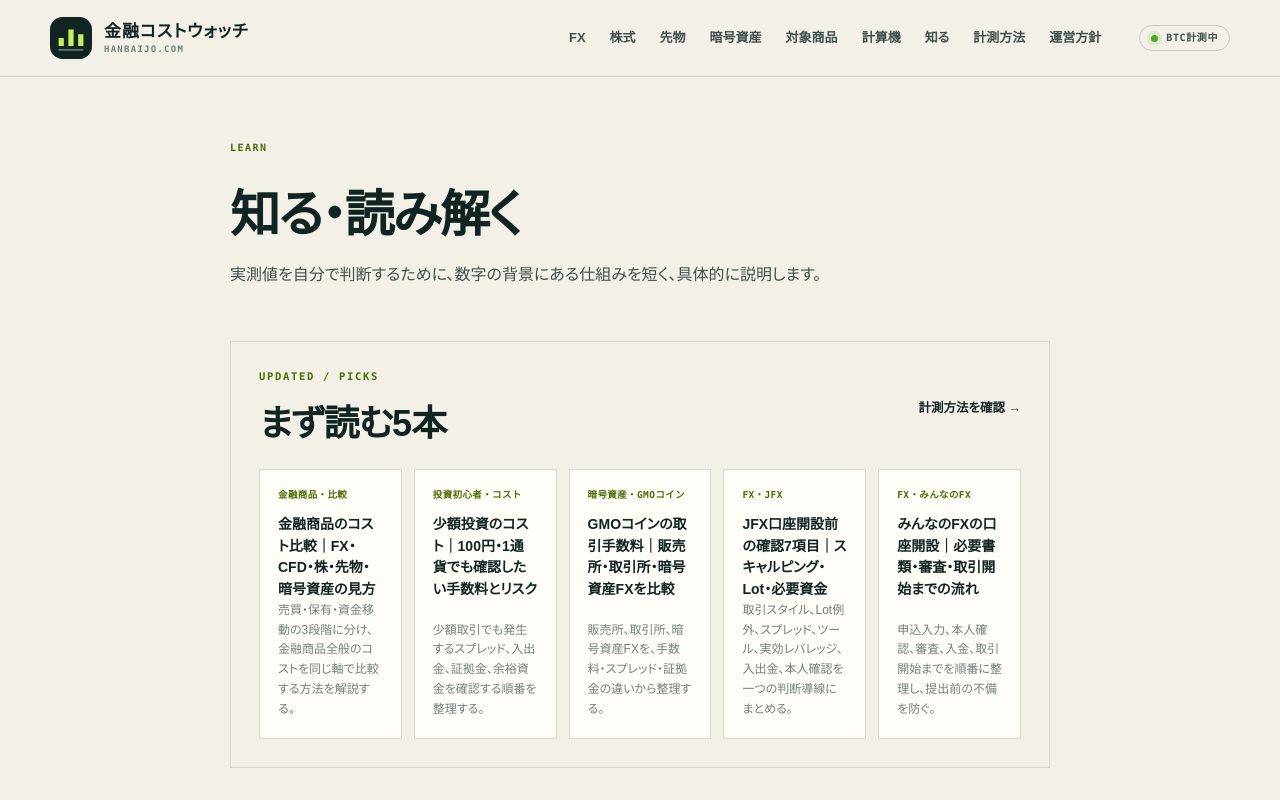
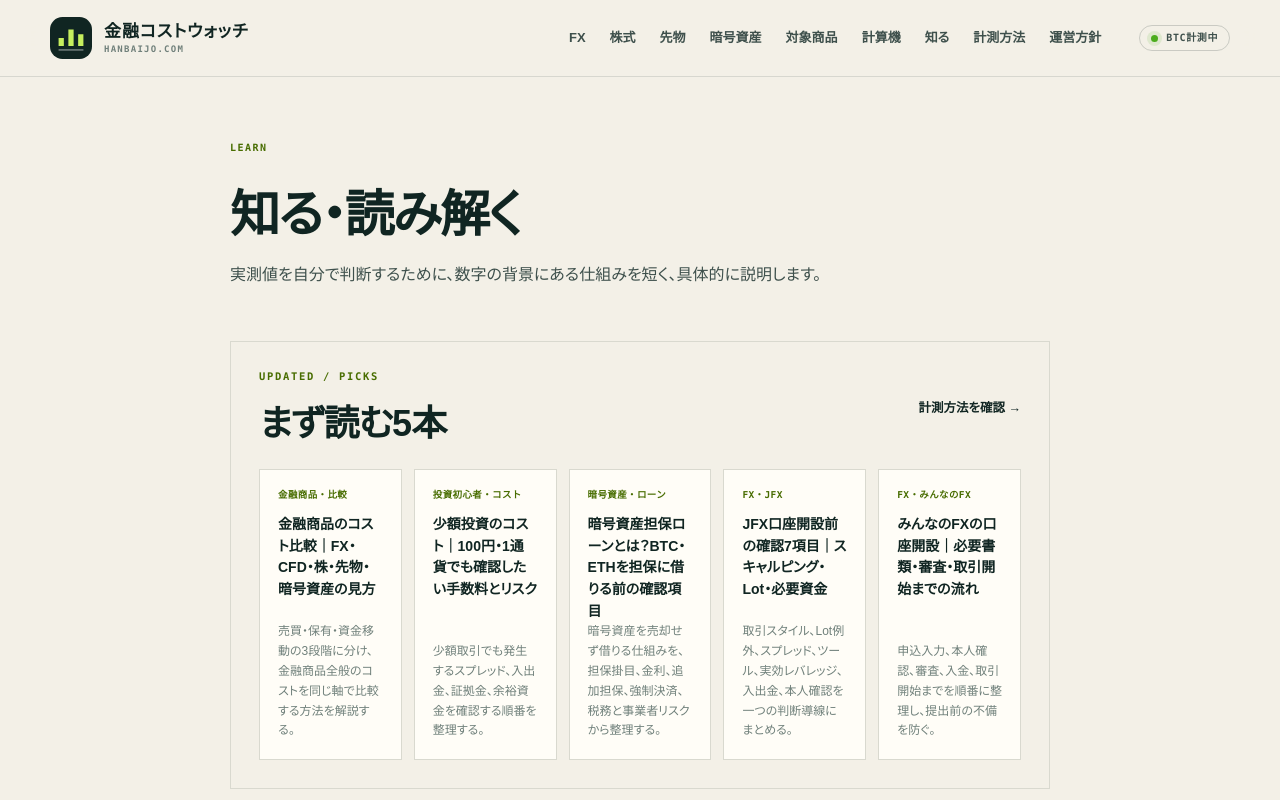
Before and after one commit to mrok18/hanbaijo, a Next.js app: page /articles in a window 1280 px wide. Shown: the top 800 px of the page. Built offline with nearby package versions, Linux system fonts and the light colour scheme.

Commit message:
Feature collateral loan guide in article picks

```diff
--- a/app/articles/page.tsx
+++ b/app/articles/page.tsx
@@ -54,7 +54,7 @@ export default function Articles() {
   const featuredSlugs = [
     'financial-product-cost-comparison',
     'small-budget-investing-costs',
-    'gmo-coin-trading-fees',
+    'crypto-collateral-loan-risk-checklist',
     'jfx-before-account-opening-checklist',
     'minna-fx-account-opening-flow',
   ];
```
